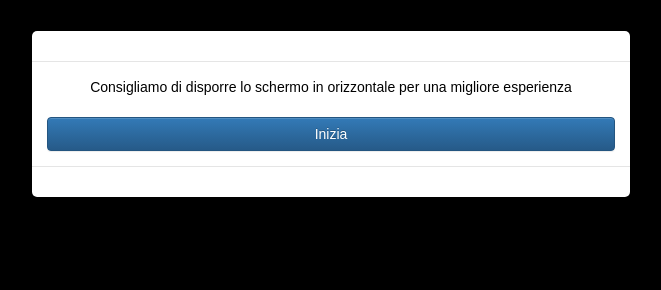
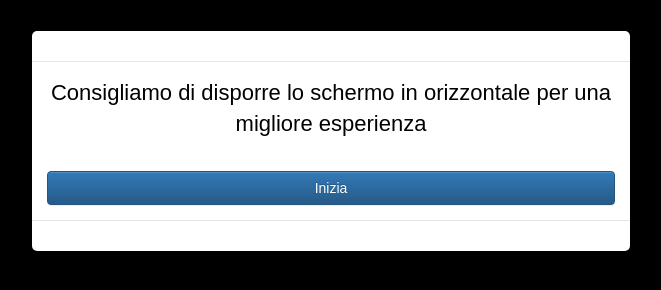
Before and after one commit to AntoCr/Terminal, a plain HTML site: page index.html in a window 1280 px wide. Shown: the whole page, without its empty margins (309-970 px from the left). Drawn offline with nearby package versions, Linux system fonts and the light colour scheme.

Commit message:
Changed  font-size of modal

```diff
--- a/Style.css
+++ b/Style.css
@@ -35,6 +35,8 @@ textarea:focus, input:focus{
 
 #myModal {
 	font-family: "Arial";
+	/*levare se non serve il font-size*/
+	font-size: 22px;
 }
 
 .modal-content {
```
